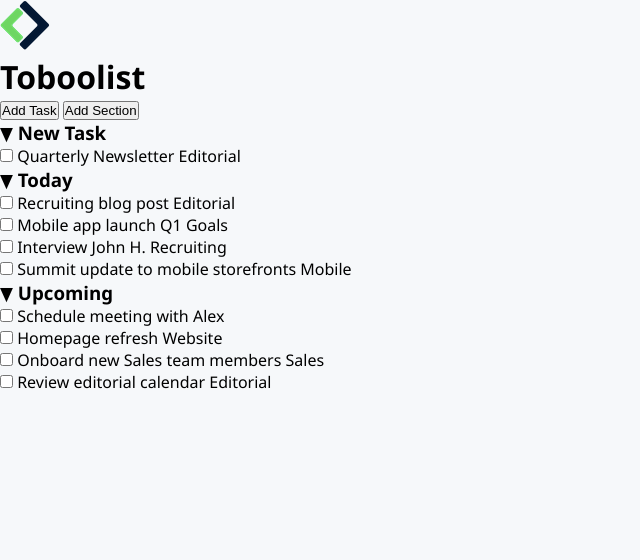
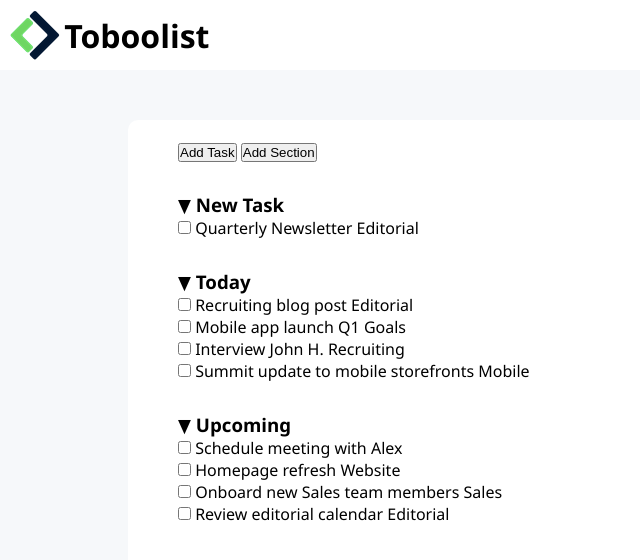
Before and after one commit to SalvatoreMangiacotti/html-css-toboolist, a plain HTML site: page index.html in a window 1280 px wide. Shown: the whole page, without its empty margins (0-640 px from the left). Drawn offline with Linux system fonts and the light colour scheme.

Commit message:
Html and Css structure Defined

```diff
--- a/css/style.css
+++ b/css/style.css
@@ -1,8 +1,8 @@
 /* Resets */
 
 * {
-    margin:0;
-    padding:0;
+    margin: 0;
+    padding: 0;
     box-sizing: border-box;
 }
 
@@ -10,3 +10,36 @@ body {
     font-family: 'Segoe UI', Tahoma, Geneva, Verdana, sans-serif;
     background-color: #f6f8fa;
 }
+
+/* Header */
+
+header {
+    width: 100%;
+    padding: 10px;
+    background-color: white;
+}
+
+header h1 {
+    display: inline;
+}
+
+header h1,
+header img {
+    vertical-align: middle;
+}
+
+/* Main Container */
+
+#main-container {
+    width: 80%;
+    background-color: white;
+    margin: 50px auto;
+    border-radius: 10px;
+    padding: 20px 50px;
+}
+
+/* Sections */
+
+#top-buttons ,section {
+    margin-bottom: 30px;
+}
```
Also changed, not shown: index.html (+3 -3 lines).
